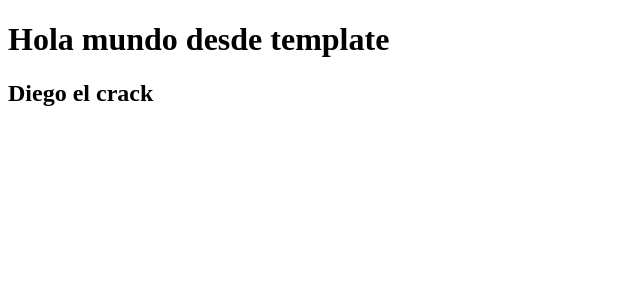
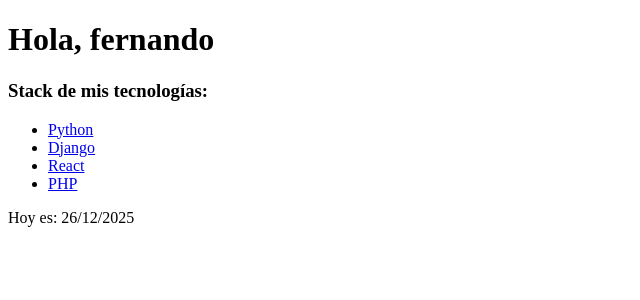
Before and after one commit to diegolozadev/Django, a Django app: page /landings/home in a window 1280 px wide. Shown: the top 300 px of the page, without its empty margins (0-640 px from the left). Run offline with Django 5.2, Linux system fonts and the light colour scheme.

Commit message:
Enhance landing page with personalized greetings and technology stack display; add stack detail view

```diff
--- a/playground/landing/templates/landing/landing.html
+++ b/playground/landing/templates/landing/landing.html
@@ -6,7 +6,25 @@
     <title>Hola mundo</title>
 </head>
 <body>
-    <h1>Hola mundo desde template</h1>
-    <h2>Diego el crack</h2>
+
+    {% if name == "diego"  %}
+        <h1>Hola, {{ name }}</h1>
+    {% elif name == "fernando" %}
+        <h1>Hola, {{ name }}</h1>
+    {% else %}
+        <h1>Hola, desconocido</h1>
+    {% endif %}
+
+    <h3>Stack de mis tecnologías:</h3>
+    <ul>
+        {% for tool in stack  %}
+            <li><a href="{% url 'stack' tool.id %}">{{ tool.name }}</a></li>
+        {% empty %}
+            <li>No hay tecnologías</li>
+        {% endfor %}
+    </ul>
+
+    <p>Hoy es: {{ today | date:"d/m/Y"}}</p>
+
 </body>
 </html>
--- a/playground/landing/urls.py
+++ b/playground/landing/urls.py
@@ -3,6 +3,7 @@ from . import views
 
 urlpatterns = [
 
-    path('home', views.home, name="home" )
+    path('home', views.home, name="home"),
+    path('stack/<str:tool>', views.stack_detail, name="stack"),
 
 ]
--- a/playground/landing/views.py
+++ b/playground/landing/views.py
@@ -1,7 +1,24 @@
 from django.shortcuts import render
 from django.http import HttpResponse
+from datetime import date
 
 # Create your views here.
 
 def home(request):
-    return render(request, "landing/landing.html")
+    today = date.today()
+    stack = [
+            {'id': 'python', 'name': 'Python'},
+            {'id': 'django', 'name': 'Django'},
+            {'id': 'react', 'name': 'React'},
+            {'id': 'php', 'name': 'PHP'},
+            ]
+
+    return render(request, "landing/landing.html", {
+        "name": "fernando",
+        "age": 28,
+        "today": today,
+        "stack": stack,
+    })
+
+def stack_detail(request, tool):
+    return HttpResponse(f"Tecnología: {tool}")
```
